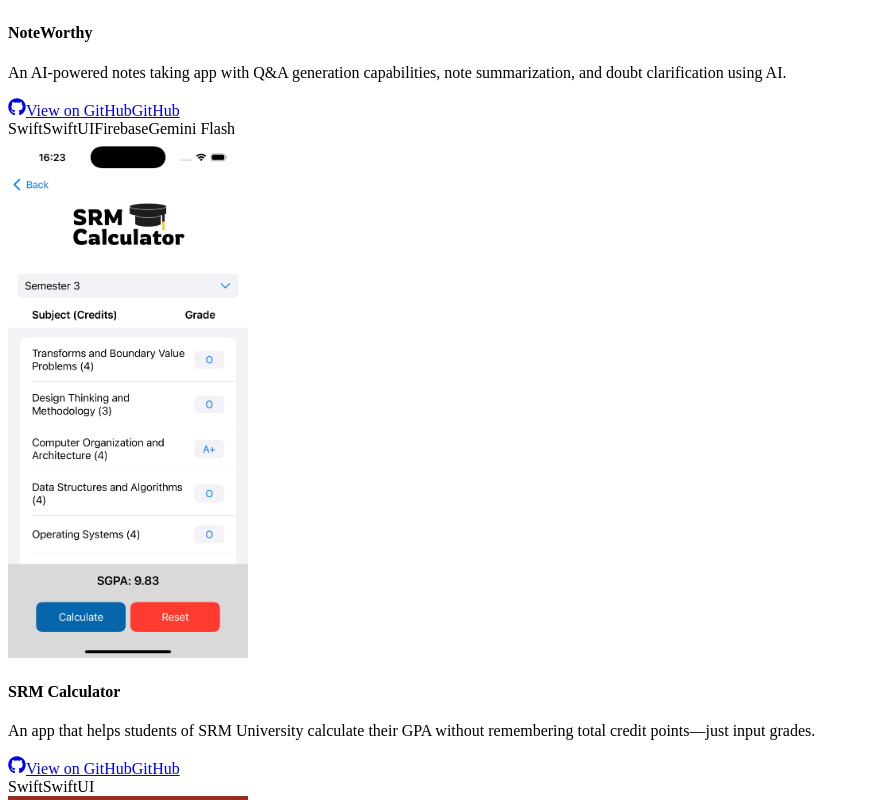
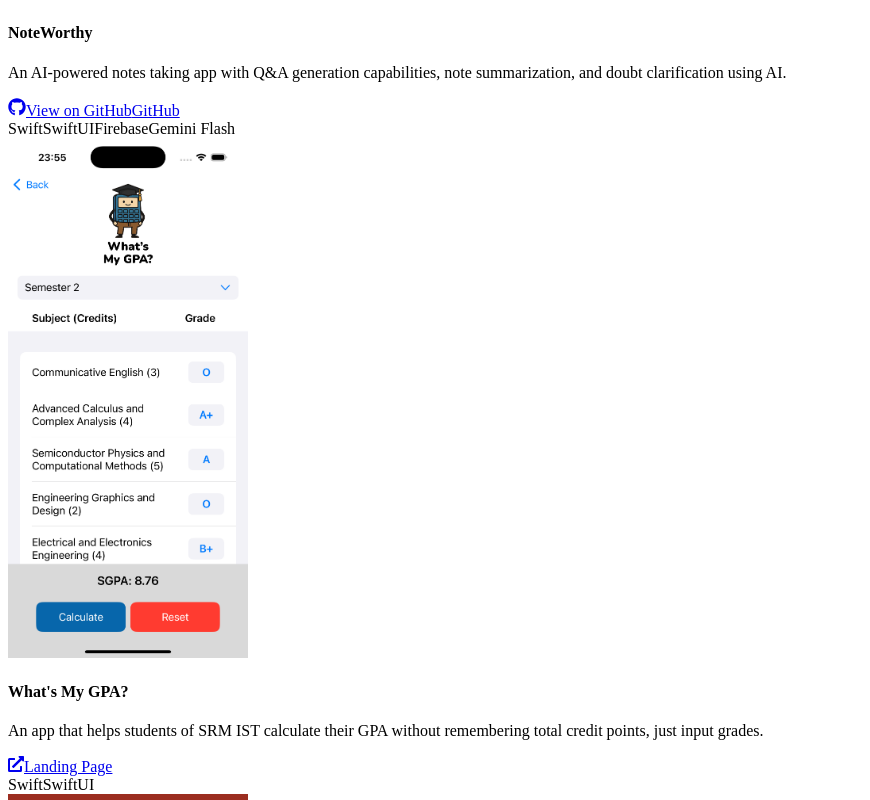
Before and after one commit to Mohamed-Fiyaz/Portfolio, a Next.js app: page / in a window 1280 px wide. Shown: the part 10200-11000 px from the top of the page, without its empty margins (0-870 px from the left). Built offline with nearby package versions, Linux system fonts and the light colour scheme; a web font is replaced by a local one.

Commit message:
Changed project details

```diff
--- a/src/components/Projects.tsx
+++ b/src/components/Projects.tsx
@@ -24,14 +24,16 @@
       imageSrc: '/noteworthy.png',
       github: 'https://github.com/Mohamed-Fiyaz/NoteWorthy',
       appStore: '',
+      landingPage: '',
     },
     {
-      title: 'SRM Calculator',
-      description: 'An app that helps students of SRM University calculate their GPA without remembering total credit points—just input grades.',
+      title: 'What\'s My GPA?',
+      description: 'An app that helps students of SRM IST calculate their GPA without remembering total credit points, just input grades.',
       technologies: ['Swift', 'SwiftUI'],
-      imageSrc: '/srmcalculator.png',
-      github: 'https://github.com/Mohamed-Fiyaz/SRMCalculator',
+      imageSrc: '/whatsmygpa.png',
+      github: '',
       appStore: '',
+      landingPage: 'https://whatsmygpa.vercel.app',
     },
     {
       title: 'ThiruVazhi',
@@ -40,6 +42,7 @@
       imageSrc: '/thiruvazhi.png',
       github: 'https://github.com/Mohamed-Fiyaz/ThiruVazhi',
       appStore: '',
+      landingPage: '',
     },
   ];
 
@@ -121,7 +124,8 @@
                     <p className="text-gray-600 text-sm sm:text-base flex-grow mb-4">{project.description}</p>
 
                     {/* Links Section */}
-                    <div className="flex flex-wrap gap-3 sm:gap-4 mb-3 sm:mb-4">
+                    <div className="grid grid-cols-1 gap-2 mb-3 sm:mb-4">
+                      {project.github && (
                         <a
                           href={project.github}
                           target="_blank"
@@ -133,6 +137,19 @@
                           <span className="hidden sm:inline">View on GitHub</span>
                           <span className="sm:hidden">GitHub</span>
                         </a>
+                      )}
+                      {project.landingPage && (
+                        <a
+                          href={project.landingPage}
+                          target="_blank"
+                          rel="noopener noreferrer"
+                          className="flex items-center gap-1 sm:gap-2 text-gray-800 hover:text-black text-sm sm:text-base"
+                          aria-label={`View ${project.title} landing page`}
+                        >
+                          <FaExternalLinkAlt size={16} />
+                          <span>Landing Page</span>
+                        </a>
+                      )}
                       {project.appStore && (
                         <a
                           href={project.appStore}
@@ -191,6 +208,7 @@
 
                       {/* Links Section */}
                       <div className="flex flex-wrap gap-3 sm:gap-4 mb-3 sm:mb-4">
+                        {project.github && (
                           <a
                             href={project.github}
                             target="_blank"
@@ -202,6 +220,7 @@
                             <span className="hidden sm:inline">View on GitHub</span>
                             <span className="sm:hidden">GitHub</span>
                           </a>
+                        )}
                         {project.website && (
                           <a
                             href={project.website}
```
Also changed, not shown: public/srmcalculator.png (deleted), public/whatsmygpa.png (added). Lines whose indentation alone changed are shown as unchanged.
